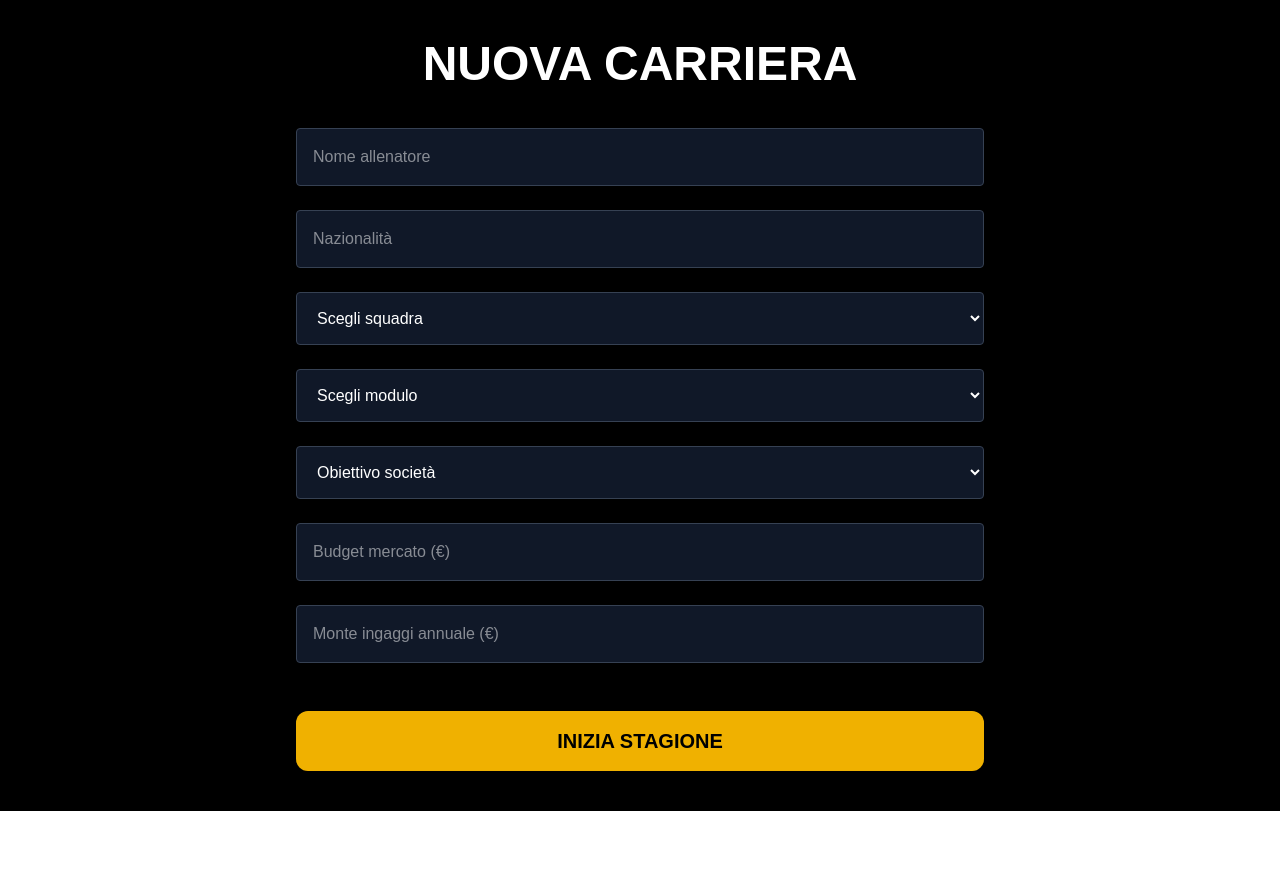
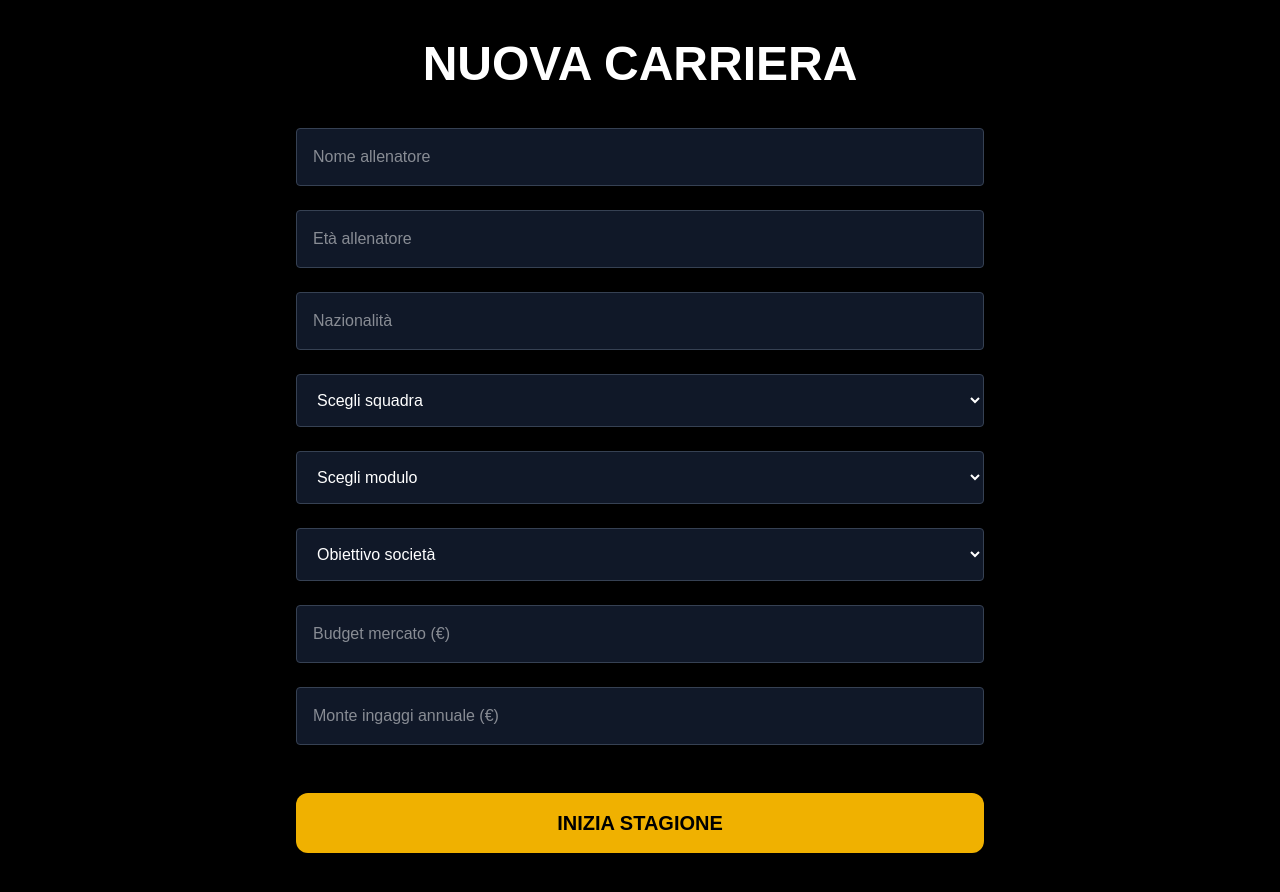
Before and after one commit to mattiamottola-cloud/dietro-la-panchina-, a Next.js app in the folder app/: page /carriera in a window 1280 px wide. Before the commit the page ends 811 px from the top, so only its background shows below. Built offline with nearby package versions, Linux system fonts and the light colour scheme.

Commit message:
Aggiunto profilo allenatore

```diff
--- a/app/src/app/carriera/page.tsx
+++ b/app/src/app/carriera/page.tsx
@@ -6,6 +6,9 @@ import { useState } from "react";
 
 export default function Carriera() {
   const [selectedTeam, setSelectedTeam] = useState("");
+  const [coachName, setCoachName] = useState("");
+  const [coachAge, setCoachAge] = useState("");
+  const [nationality, setNationality] = useState("");
 
   return (
     <main className="min-h-screen bg-black text-white flex items-center justify-center">
@@ -27,12 +30,20 @@ export default function Carriera() {
        <input
   className="w-full p-4 rounded bg-gray-900 border border-gray-700"
   placeholder="Nome allenatore"
+  value={coachName}
+  onChange={(e) => setCoachName(e.target.value)}
 />
-
+<input
+  type="number"
+  className="w-full p-4 rounded bg-gray-900 border border-gray-700"
+  placeholder="Età allenatore"
+/>
 
          <input
   className="w-full p-4 rounded bg-gray-900 border border-gray-700"
   placeholder="Nazionalità"
+  value={nationality}
+  onChange={(e) => setNationality(e.target.value)}
 />
 
 
```
Lines whose indentation alone changed are shown as unchanged.
